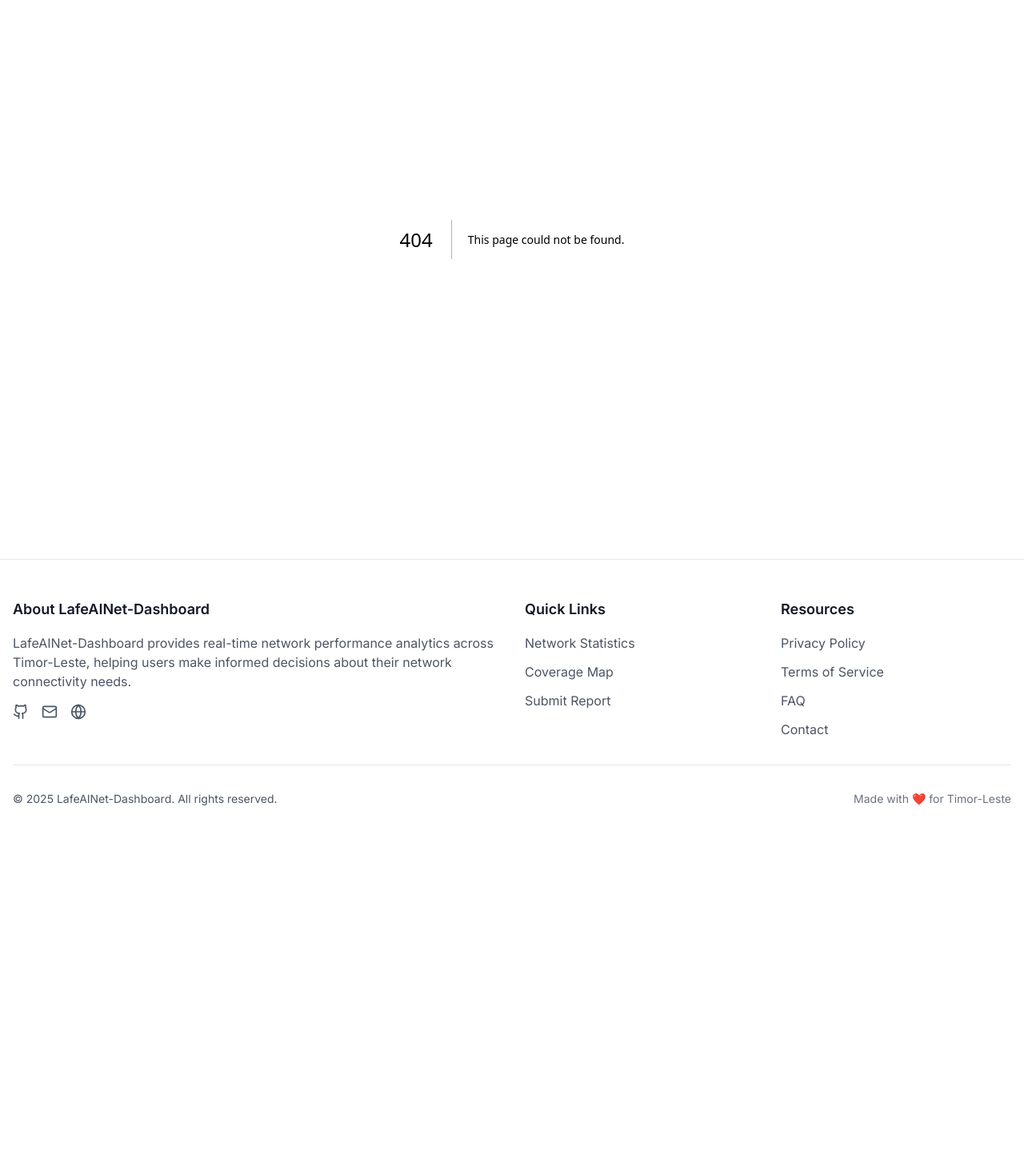
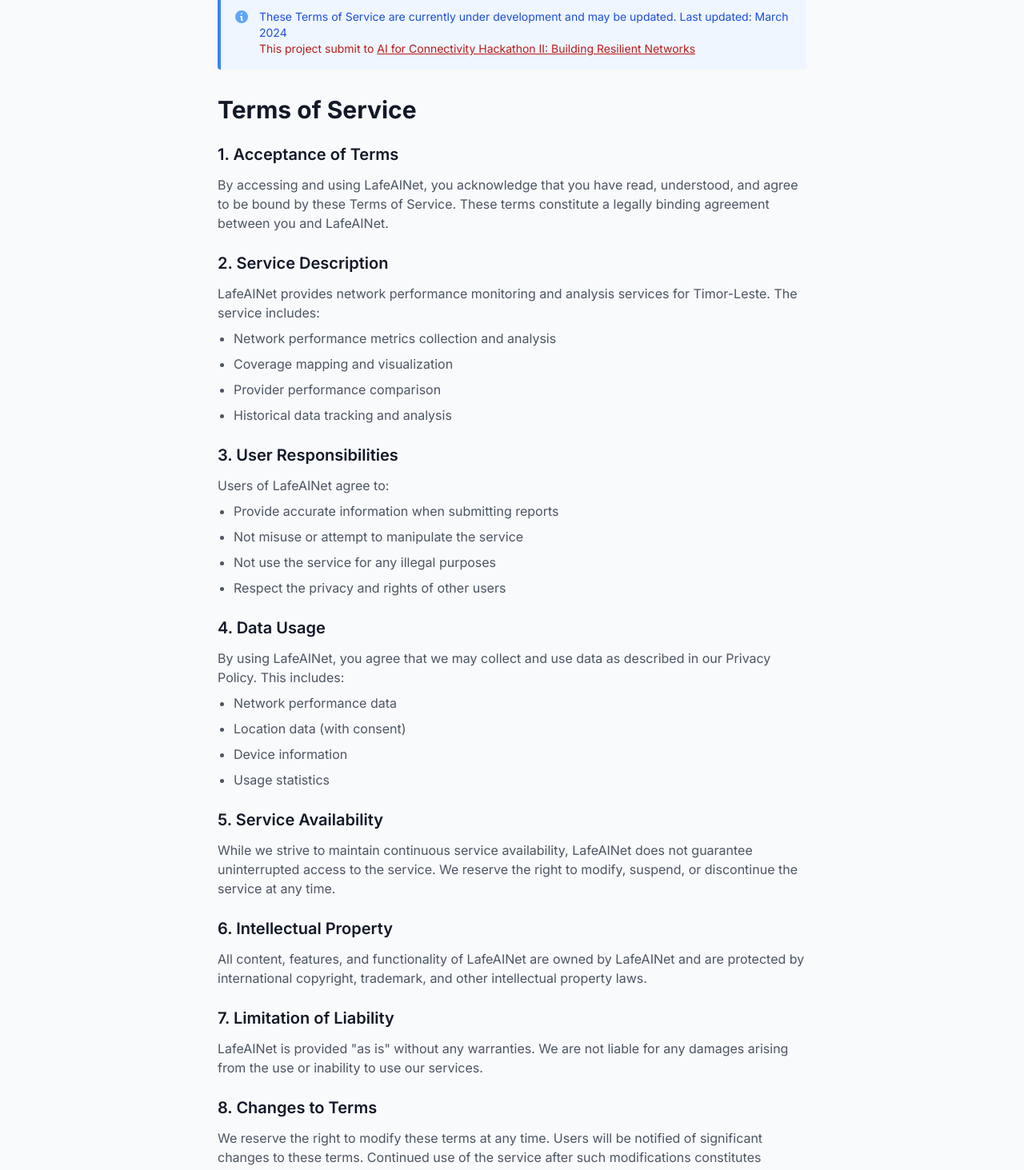
Before and after one commit to ajitonelsonn/lafeainet-dashboard, a Next.js app: page /terms in a window 1280 px wide. Before the commit this address had no page. Shown: the part 101-1564 px from the top of the page at 80% size. Before the commit the page ends 1158 px from the top, so only its background shows below. Built offline with nearby package versions, Linux system fonts and the light colour scheme.

Commit message:
Add page terms

```diff
--- /dev/null
+++ b/app/terms/page.tsx
@@ -0,0 +1,177 @@
+// app/terms/page.tsx
+"use client";
+
+export default function TermsPage() {
+  return (
+    <main className="min-h-screen bg-gray-50 pt-16">
+      <div className="max-w-3xl mx-auto px-4 py-8">
+        {/* Development Banner */}
+        <div className="bg-blue-50 border-l-4 border-blue-500 p-4 mb-8 rounded">
+          <div className="flex">
+            <div className="flex-shrink-0">
+              <svg
+                className="h-5 w-5 text-blue-400"
+                viewBox="0 0 20 20"
+                fill="currentColor"
+              >
+                <path
+                  fillRule="evenodd"
+                  d="M18 10a8 8 0 11-16 0 8 8 0 0116 0zm-7-4a1 1 0 11-2 0 1 1 0 012 0zM9 9a1 1 0 000 2v3a1 1 0 001 1h1a1 1 0 100-2v-3a1 1 0 00-1-1H9z"
+                  clipRule="evenodd"
+                />
+              </svg>
+            </div>
+            <div className="ml-3">
+              <p className="text-sm text-blue-700">
+                These Terms of Service are currently under development and may
+                be updated. Last updated: March 2024
+              </p>
+              <p className="text-sm text-red-700">
+                This project submit to{" "}
+                <a
+                  href="https://lablab.ai/event/ai-for-connectivity-hackathon-building-resilient-networks"
+                  target="_blank"
+                  rel="noopener noreferrer"
+                  className="underline hover:text-red-900"
+                >
+                  AI for Connectivity Hackathon II: Building Resilient Networks
+                </a>
+              </p>
+            </div>
+          </div>
+        </div>
+
+        <h1 className="text-3xl font-bold text-gray-900 mb-6">
+          Terms of Service
+        </h1>
+
+        <div className="space-y-6 text-gray-600">
+          <section>
+            <h2 className="text-xl font-semibold text-gray-900 mb-3">
+              1. Acceptance of Terms
+            </h2>
+            <p>
+              By accessing and using LafeAINet, you acknowledge that you have
+              read, understood, and agree to be bound by these Terms of Service.
+              These terms constitute a legally binding agreement between you and
+              LafeAINet.
+            </p>
+          </section>
+
+          <section>
+            <h2 className="text-xl font-semibold text-gray-900 mb-3">
+              2. Service Description
+            </h2>
+            <p>
+              LafeAINet provides network performance monitoring and analysis
+              services for Timor-Leste. The service includes:
+            </p>
+            <ul className="list-disc pl-5 mt-2 space-y-2">
+              <li>Network performance metrics collection and analysis</li>
+              <li>Coverage mapping and visualization</li>
+              <li>Provider performance comparison</li>
+              <li>Historical data tracking and analysis</li>
+            </ul>
+          </section>
+
+          <section>
+            <h2 className="text-xl font-semibold text-gray-900 mb-3">
+              3. User Responsibilities
+            </h2>
+            <p>Users of LafeAINet agree to:</p>
+            <ul className="list-disc pl-5 mt-2 space-y-2">
+              <li>Provide accurate information when submitting reports</li>
+              <li>Not misuse or attempt to manipulate the service</li>
+              <li>Not use the service for any illegal purposes</li>
+              <li>Respect the privacy and rights of other users</li>
+            </ul>
+          </section>
+
+          <section>
+            <h2 className="text-xl font-semibold text-gray-900 mb-3">
+              4. Data Usage
+            </h2>
+            <p>
+              By using LafeAINet, you agree that we may collect and use data as
+              described in our Privacy Policy. This includes:
+            </p>
+            <ul className="list-disc pl-5 mt-2 space-y-2">
+              <li>Network performance data</li>
+              <li>Location data (with consent)</li>
+              <li>Device information</li>
+              <li>Usage statistics</li>
+            </ul>
+          </section>
+
+          <section>
+            <h2 className="text-xl font-semibold text-gray-900 mb-3">
+              5. Service Availability
+            </h2>
+            <p>
+              While we strive to maintain continuous service availability,
+              LafeAINet does not guarantee uninterrupted access to the service.
+              We reserve the right to modify, suspend, or discontinue the
+              service at any time.
+            </p>
+          </section>
+
+          <section>
+            <h2 className="text-xl font-semibold text-gray-900 mb-3">
+              6. Intellectual Property
+            </h2>
+            <p>
+              All content, features, and functionality of LafeAINet are owned by
+              LafeAINet and are protected by international copyright, trademark,
+              and other intellectual property laws.
+            </p>
+          </section>
+
+          <section>
+            <h2 className="text-xl font-semibold text-gray-900 mb-3">
+              7. Limitation of Liability
+            </h2>
+            <p>
+              LafeAINet is provided "as is" without any warranties. We are not
+              liable for any damages arising from the use or inability to use
+              our services.
+            </p>
+          </section>
+
+          <section>
+            <h2 className="text-xl font-semibold text-gray-900 mb-3">
+              8. Changes to Terms
+            </h2>
+            <p>
+              We reserve the right to modify these terms at any time. Users will
+              be notified of significant changes to these terms. Continued use
+              of the service after such modifications constitutes acceptance of
+              the updated terms.
+            </p>
+          </section>
+
+          <section>
+            <h2 className="text-xl font-semibold text-gray-900 mb-3">
+              9. Contact Information
+            </h2>
+            <p>
+              If you have any questions about these Terms of Service, please
+              contact us at:
+            </p>
+            <p className="mt-2">
+              Email: lafaekaiajito@gmail.com
+              <br />
+              Address: Dili, Timor-Leste
+            </p>
+          </section>
+
+          <section className="border-t pt-6 mt-8">
+            <p className="text-sm text-gray-500">
+              These Terms of Service constitute the entire agreement between
+              users and LafeAINet regarding the use of our service.
+            </p>
+          </section>
+        </div>
+      </div>
+    </main>
+  );
+}
```
